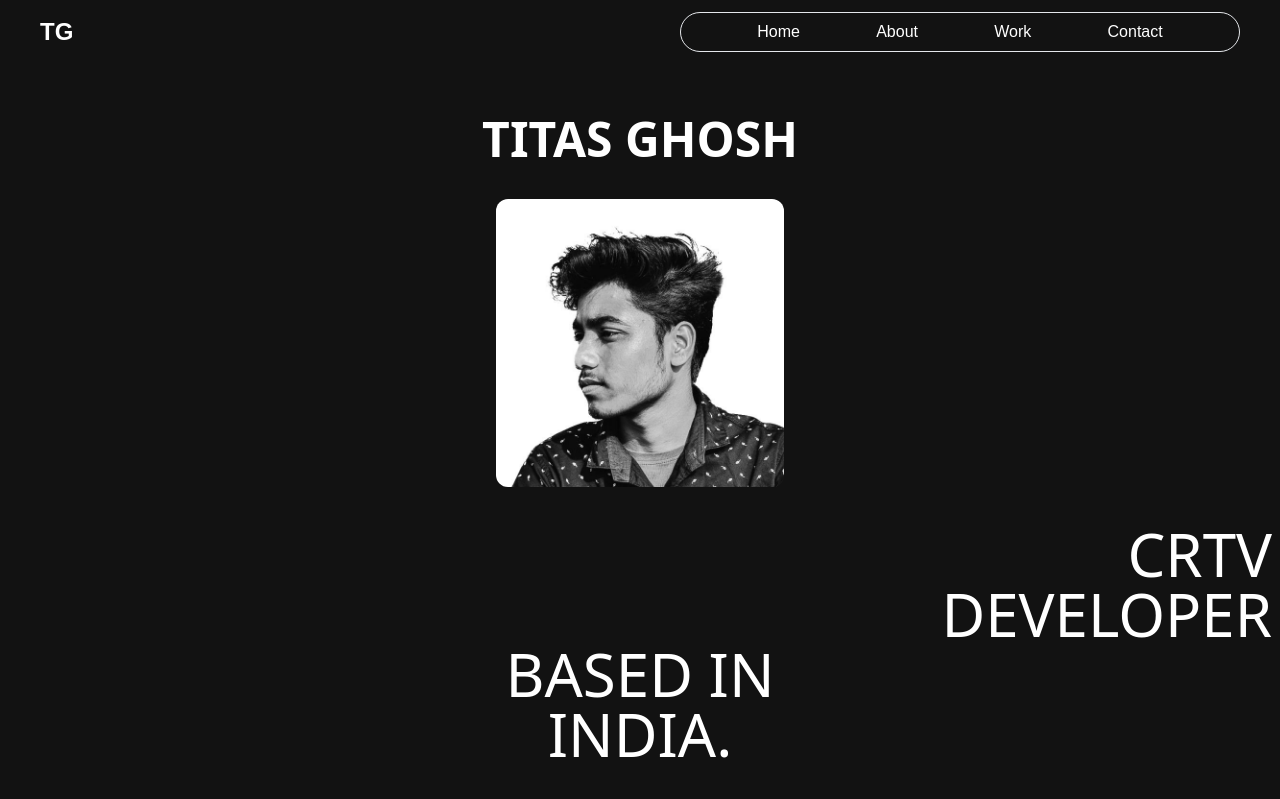
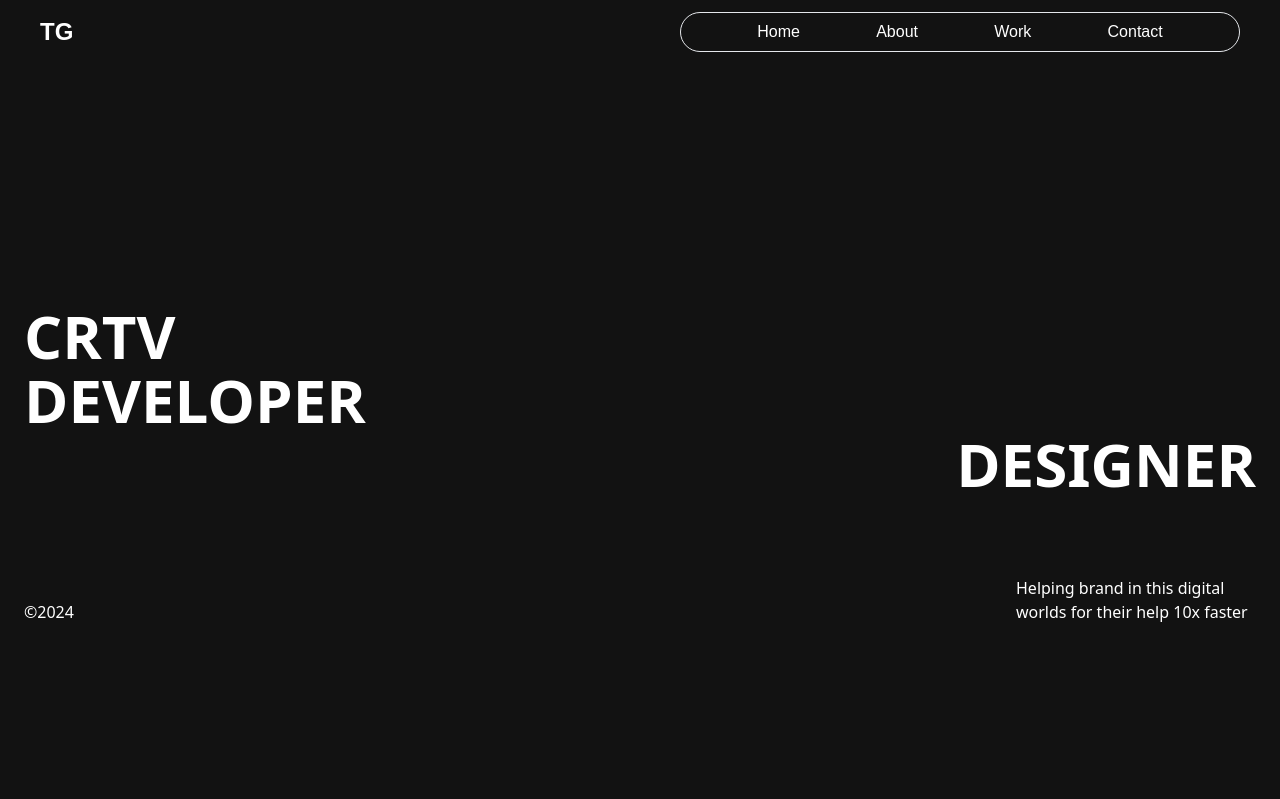
Before and after one commit to thetitasghosh/titas-portfolio, a Next.js app: page / in a window 1280 px wide. Shown: the top 799 px of the page. Built offline with nearby package versions, Linux system fonts and the light colour scheme; a web font is replaced by a local one.

Commit message:
major change in herosection

```diff
--- a/src/components/section/Footer.jsx
+++ b/src/components/section/Footer.jsx
@@ -6,17 +6,18 @@ const Footer = () => {
   return (
     <div
       style={{ clipPath: "polygon(0% 0, 100% 0%, 100% 100%, 0 100%)" }}
-      className="relative z-[10] flex h-[510px] w-screen items-center justify-center rounded-2xl"
+      className="relative z-[10] flex h-[510px] w-screen items-center justify-center rounded-2xl "
     >
-      <div className="fixed bottom-1 flex h-[510px] w-full flex-col items-center justify-between rounded-lg bg-myBlue p-2 py-3 text-white">
-        <div className="red flex h-96 w-full items-center justify-center">
-          <div className='flex  w-full items-center justify-center  gap-5'>
-          <Image className='rounded-full size-16 desktop:size-32' src={Titas} width={100} alt="Titas Ghosh "/>
-          <h1 className="text-5xl desktop:text-9xl">Get in touch</h1>
+      <div className="fixed bottom-1 flex h-[510px] w-screen flex-col items-center justify-between rounded-lg bg-white p-2 py-3 text-black">
+        <div className="redd flex h-96 w-full items-center justify-center">
+          <div className='flex flex-col  w-full items-center justify-center '>
+          {/* <Image className='rounded-full size-16 desktop:size-32' src={Titas} width={100} alt="Titas Ghosh "/> */}
+          <h1 className="text-7xl desktop:text-9xl uppercase font-bold">©Titas</h1>
+          <h1 className="text-7xl desktop:text-9xl uppercase font-bold">Ghosh</h1>
           </div>
         </div>
         <div className=" flex h-20 w-full items-center justify-between gap-2">
-          <div>@2024 {V}</div>
+          <div className='font-semibold text-lg'>©2024 {V}</div>
           <div></div>
         </div>
       </div>
--- a/src/components/section/Header.jsx
+++ b/src/components/section/Header.jsx
@@ -13,10 +13,12 @@ const Header = () => {
     console.log(isActive);
   });
   return (
-    <div className="redd fixed z-[999] flex h-16 w-screen items-center justify-between px-10">
+    <div className="redd fixed z-[999] flex h-16 w-screen items-center justify-between px-10 mix-blend-difference">
       <div className="text-2xl text-white">
-        <h1 className="font-black mix-blend-difference">
-          <Link className="" href={"/"}>TG</Link>
+        <h1 className="font-black">
+          <Link className="" href={"/"}>
+            TG
+          </Link>
         </h1>
       </div>
       <div className="hidden h-10 items-center justify-evenly rounded-3xl border font-medium tablet:flex tablet:w-[25rem] laptop:w-[35rem]">
@@ -48,7 +50,7 @@ const Header = () => {
 function Nav({ active, setActive }) {
   return (
     <>
-      <div className="fixed right-3 top-3 flex h-96 w-[20rem] flex-col items-start justify-evenly gap-20 rounded-lg bg-white p-2 py-4 text-2xl text-black transition-transform">
+      <div className="fixed  z-[99] right-3 top-3 flex h-96 w-[20rem] flex-col items-start justify-evenly gap-20 rounded-lg bg-white p-2 py-4 text-2xl text-black transition-transform">
         <div className="flex  h-full w-full flex-col items-start justify-evenly px-20">
           {nav.map((data, idx) => {
             return (
--- a/src/components/section/HeroSection.jsx
+++ b/src/components/section/HeroSection.jsx
@@ -1,24 +1,28 @@
 import React from "react";
-import Image from "next/image";
-import Titas from "../../../public/assets/img/pic.jpg";
+
 const HeroSection = () => {
   return (
-    <main className="redd flex h-screen w-screen items-end justify-center p-2">
-      <div className="redd flex h-[90%] gap-2 w-full flex-col items-center justify-evenly">
-        <div>
-          <h1 className="text-5xl font-bold">TITAS GHOSH</h1>
+    <div className="redd flex h-screen w-screen flex-col items-center justify-center px-6">
+      <div className="redd flex flex-col items-center justify-end h-80 w-full text-6xl font-semibold ">
+        <div className="redd flex h-16 w-full items-center justify-start">
+          <h1>CRTV</h1>
         </div>
-        <div className="w-full flex justify-center redd">
-          <Image className="size-72 rounded-xl" src={Titas} width={200} alt="Titas Ghosh" />
+        <div className="redd flex h-16 w-full items-center justify-start">
+          <h1>DEVELOPER</h1>
         </div>
-        <div className="w-full text-6xl">
-          <h1 className="w-full text-right ">CRTV</h1>
-          <h1 className="w-full text-right ">DEVELOPER</h1>
-          <h1 className="w-full text-center ">BASED IN</h1>
-          <h1 className="w-full text-center ">INDIA.</h1>
+        <div className="redd flex h-16 w-full items-center justify-end">
+          <h1>DESIGNER</h1>
         </div>
       </div>
-    </main>
+      <div className="redd flex h-32 w-full items-center justify-between">
+        <h1 className="redd flex h-full items-end justify-center">©2024</h1>
+        <div className="redd flex h-full w-full items-center justify-end">
+          <div className="redd h-full w-[15rem] flex items-end justify-center text-left">
+            Helping brand in this digital worlds for their help 10x faster
+          </div>
+        </div>
+      </div>
+    </div>
   );
 };
 
```
